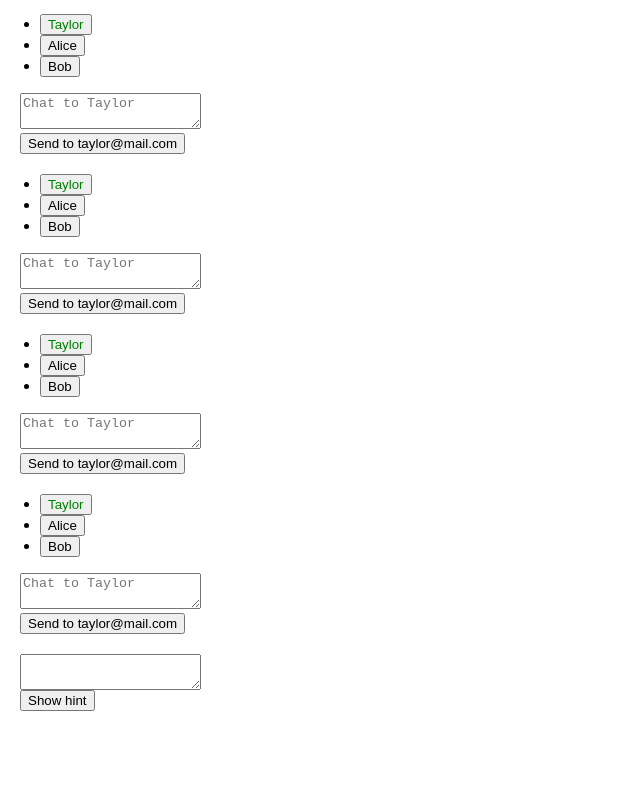
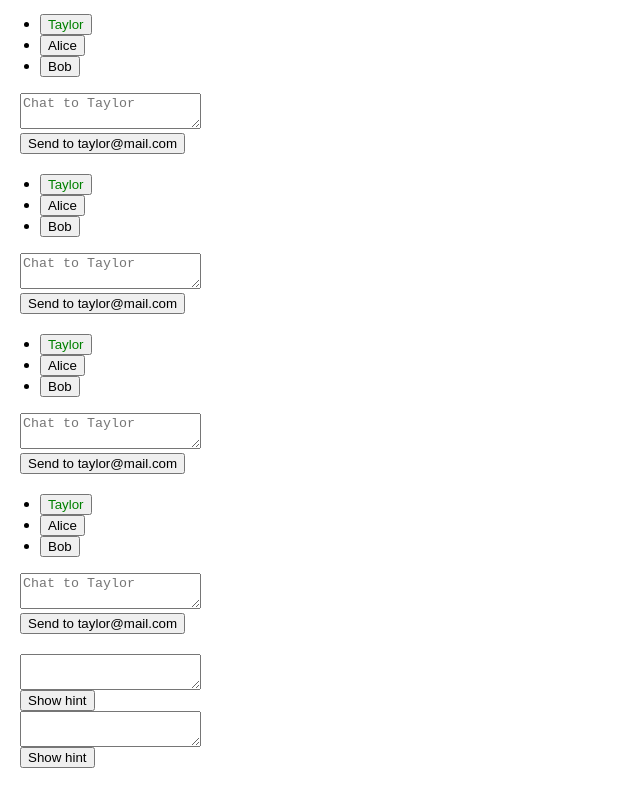
Before and after one commit to zelitosaide/react-js-course, a React (Create React App) app: page / in a window 1280 px wide. Shown: the part 1475-2263 px from the top of the page, without its empty margins (0-640 px from the left). Before the commit the page ends 2206 px from the top, so only its background shows below. Built offline with nearby package versions, Linux system fonts and the light colour scheme.

Commit message:
Preserving and Resetting State

```diff
--- a/src/learn/learn-react/managing-state/preserving-and-resetting-state/challenges/fix-disappearing-input-text.js
+++ b/src/learn/learn-react/managing-state/preserving-and-resetting-state/challenges/fix-disappearing-input-text.js
@@ -25,6 +25,18 @@ function FixDisappearingInputText() {
         <p>
           <i>Your favorite city?</i>
         </p>
+      )}
+      <Form />
+      {showHint ? (
+        <button
+          onClick={function () {
+            setShowHint(false);
+          }}
+        >
+          Hide hint
+        </button>
+      ) : (
+        <button>Show hint</button>
       )}
     </div>
   );
```
